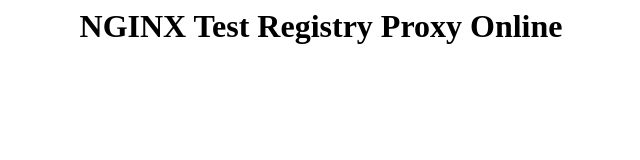
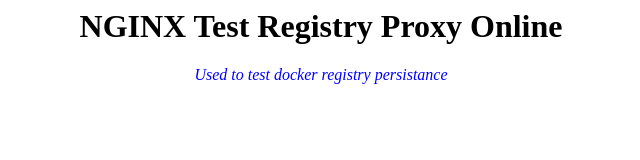
Before and after one commit to ssgeejr/nginx-registry, a plain HTML site: page index.html in a window 1280 px wide. Shown: the whole page, without its empty margins (319-959 px from the left). Drawn offline with Linux system fonts and the light colour scheme.

Commit message:
updated index.html to add a project use statement

```diff
--- a/index.html
+++ b/index.html
@@ -4,5 +4,8 @@
 </head>
 
 <html>
-<center><h1>NGINX Test Registry Proxy Online</h1></center>
+<center><h1>NGINX Test Registry Proxy Online</h1>
+<i><font color="blue">Used to test docker registry persistance</font></i>
+</center>
+
 </html>
```
